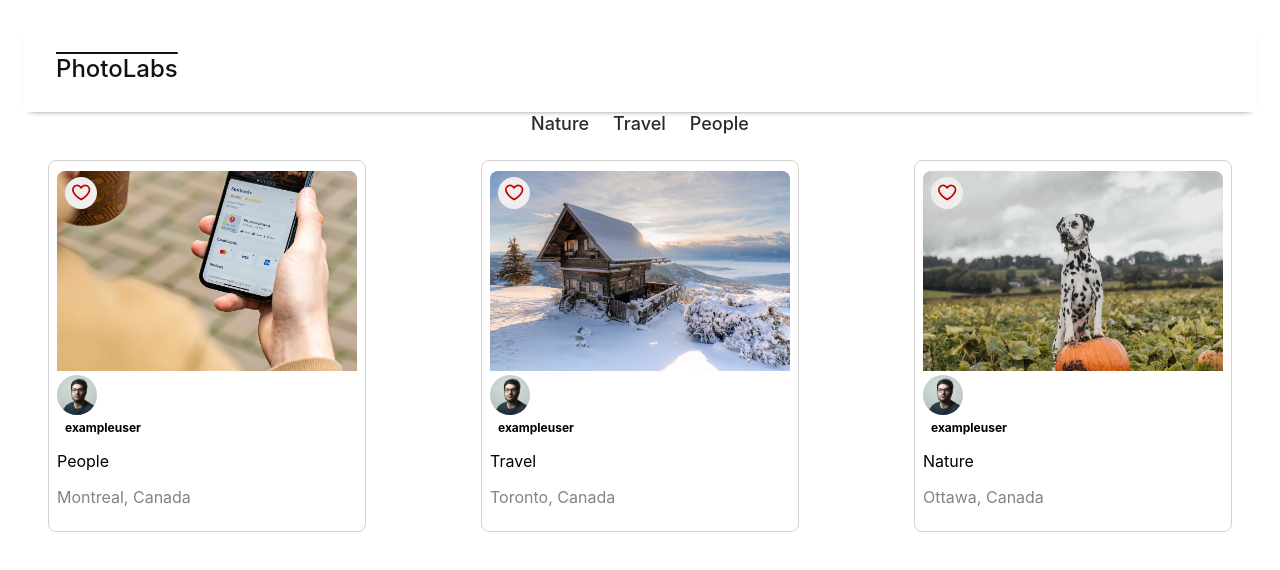
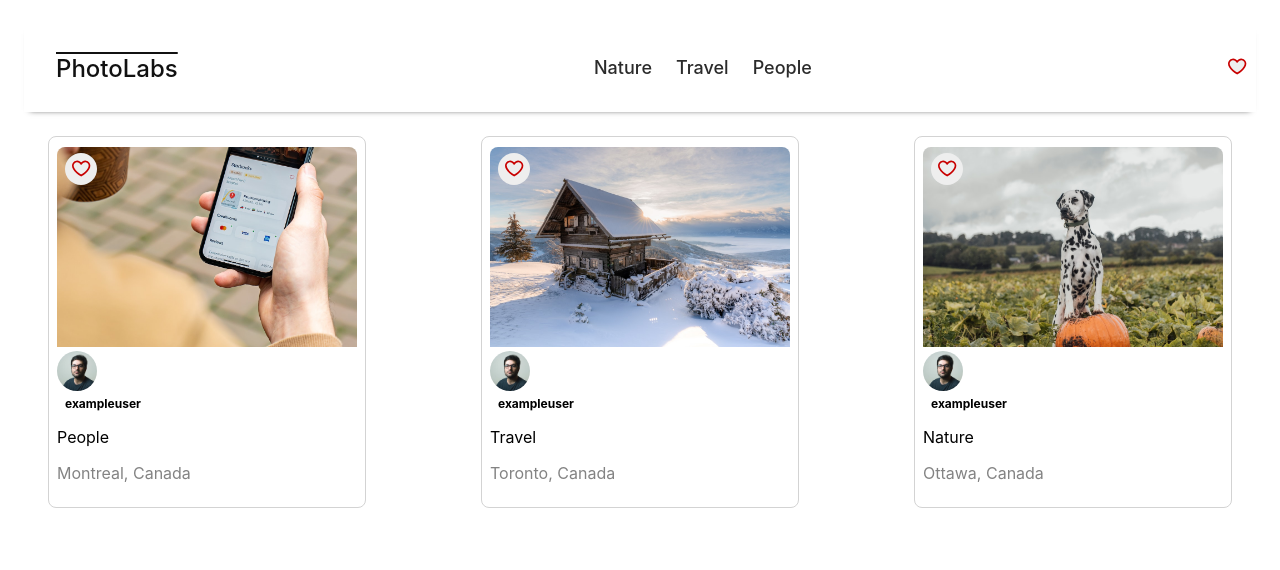
Before and after one commit to JackMac10/photolabs, a React (Create React App) app in the folder frontend/: page / in a window 1280 px wide. Shown: the top 570 px of the page. Built offline with nearby package versions, Linux system fonts and the light colour scheme; the HTML template or start-up script is replaced by a standard one.

Commit message:
nav bar added with elements

```diff
--- a/frontend/src/App.jsx
+++ b/frontend/src/App.jsx
@@ -20,7 +20,6 @@
 const App = () => (
   <div className="App">
     <TopNavigation/>
-    <TopicList/>
     <PhotoList/>
   </div>
 );
--- a/frontend/src/components/TopNavigationBar.jsx
+++ b/frontend/src/components/TopNavigationBar.jsx
@@ -1,11 +1,15 @@
 import React from 'react';
 
 import '../styles/TopNavigationBar.scss'
+import FavBadge from './FavBadge';
+import TopicList from './TopicList';
 
 const TopNavigation = () => {
   return (
     <div className="top-nav-bar">
       <span className="top-nav-bar__logo">PhotoLabs</span>
+      <TopicList/>
+      <FavBadge/>
     </div>
   )
 }
```
